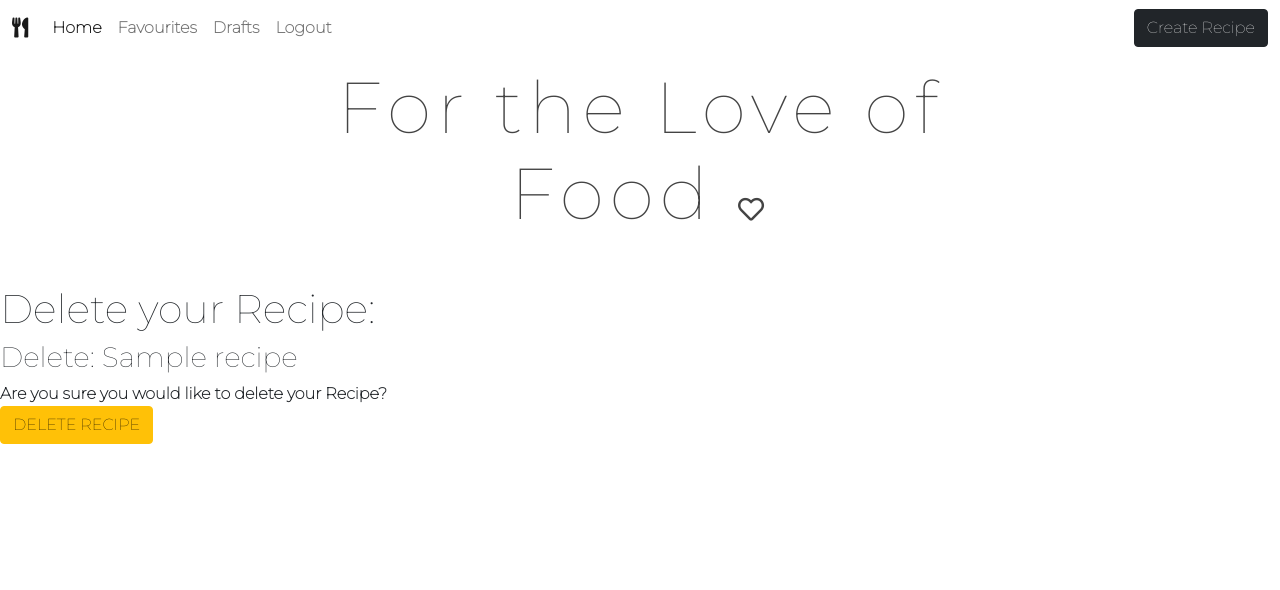
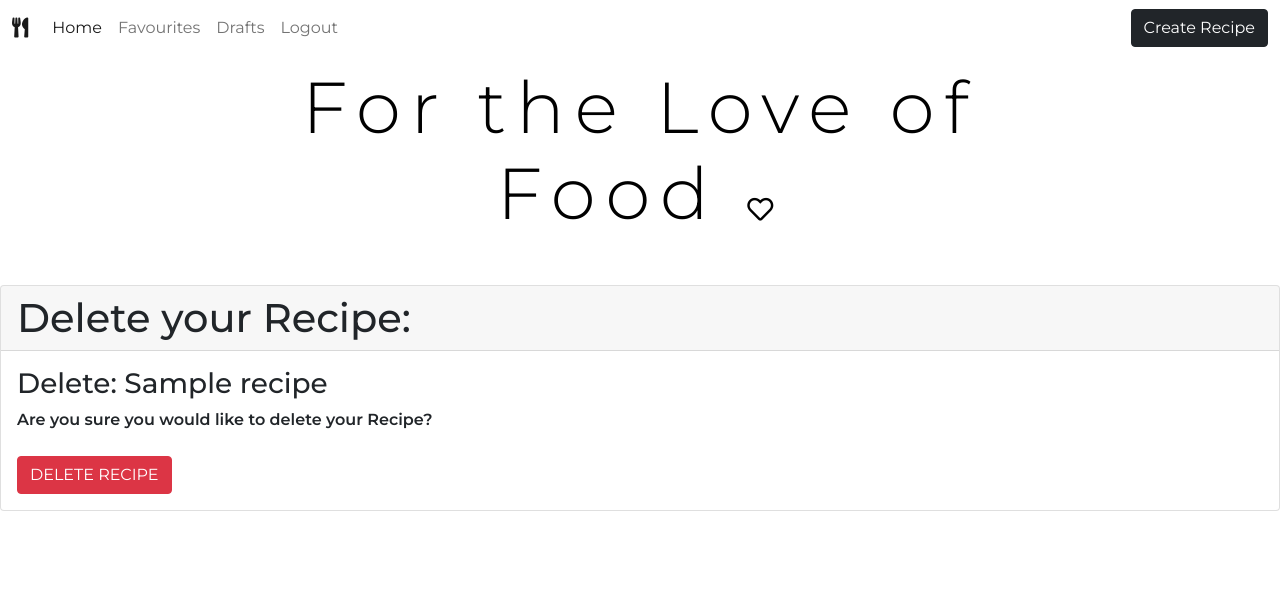
Before and after one commit to stephaniecrocker91/for-the-love-of-food, a Django app: page /create_recipe/1/delete in a window 1280 px wide. Shown: the top 590 px of the page. Run offline with Django 3.2, Linux system fonts and the light colour scheme; a user stored in the database is signed in; tables that the repository leaves empty hold one stand-in row (values such as "Sample post").

Commit message:
Style delete form

```diff
--- a/loveoffood/settings.py
+++ b/loveoffood/settings.py
@@ -185,7 +185,7 @@ SUMMERNOTE_CONFIG = {
 
         'fontNames': ['Montserrat'],
         'fontNamesIgnoreCheck': ['Montserrat'],
-        'fontSizes': ['16'],
+        'fontSizes': ['14'],
         'fontSizeUnits': ['px'],
         # Toolbar customization
         # https://summernote.org/deep-dive/#custom-toolbar-popover
--- a/static/css/style.css
+++ b/static/css/style.css
@@ -1,11 +1,10 @@
-@import url('https://fonts.googleapis.com/css2?family=Montserrat:wght@100&family=Roboto:wght@100&display=swap');
-
+@import url('https://fonts.googleapis.com/css2?family=Montserrat:ital,wght@0,100;0,200;0,300;0,400;0,500;0,600;1,100;1,200;1,300;1,400;1,500&display=swap');
 
 /* General body styling */
 
 body {
     font-family: Montserrat;
-    font-weight: 700;
+    font-weight: 400;
 
 }
 
@@ -16,7 +15,8 @@ header {
 }
 
 #nav-title {
-    letter-spacing: 6px;
+    letter-spacing: 10px;
+    font-weight: 300;
 
 }
 
@@ -41,13 +41,16 @@ header {
     font-weight: bolder;
 }
 
+.btn-danger a {
+    color: black;
+}
+
 /************************ hyperlinks styling */
 
 .black-text {
-    color: #444;
+    color: black;
     text-decoration: none;
 }
-
 
 .link-feature:hover {
     font-size: 2.2rem;
--- a/static/css/summernote.css
+++ b/static/css/summernote.css
@@ -1,4 +1,4 @@
-@import url('https://fonts.googleapis.com/css2?family=Montserrat:wght@100&family=Roboto:wght@100&display=swap');
+@import url('https://fonts.googleapis.com/css2?family=Montserrat:ital,wght@0,100;0,200;0,300;0,400;0,500;0,600;1,100;1,200;1,300;1,400;1,500&display=swap');
 
 
 /* Summernote class */
@@ -6,4 +6,5 @@
     font-family: 'Montserrat', sans-serif;
     font-size: 1rem;
     text-align: left;
+    font-weight: 100;
 }
--- a/templates/delete_recipe.html
+++ b/templates/delete_recipe.html
@@ -4,15 +4,18 @@
 
 {% if user.is_authenticated %}
 {% if user.id == recipe.author.id %}
-        <h1>Delete your Recipe: </h1>
-        <h3>Delete: {{ recipe.title }}</h3>
+<div class="card">
+    <h1 class="card-header">Delete your Recipe: </h1>
+    <div class="card-body">
+        <h3 class="card-title">Delete: {{ recipe.title }}</h3>
 
 
-        <form method="POST">
+        <form method="POST" class="card-text">
             {% csrf_token %}
             <strong>Are you sure you would like to delete your Recipe?</strong>
             </br>
-            <button class="btn btn-warning">DELETE RECIPE</button>
+            </br>
+            <button class="btn btn-danger">DELETE RECIPE</button>
         </form>
         {% else %}
         <p>Page not authorized!</p>
@@ -20,5 +23,7 @@
         {% else %}
         <p>Page not authorized!</p>
         {% endif %}
+    </div>
+</div>
 
 {% endblock %}
--- a/templates/update_recipe.html
+++ b/templates/update_recipe.html
@@ -12,12 +12,13 @@
                     <h1 class="edit-title">Edit your Recipe: </h1>
                 </div>
             </div>
-            <form method="POST" enctype="multipart/form-data" >
+            <form method="POST" enctype="multipart/form-data">
                 {% csrf_token %}
                 {{ form.as_p }}
                 <button class="btn btn-dark">UPDATE</button>
             </form>
-            <button class="btn btn-warning"><span><a href="{% url 'delete_recipe' recipe.pk %}">Delete
+            </br>
+            <button class="btn btn-danger"><span><a href="{% url 'delete_recipe' recipe.pk %}">Delete
                         Recipe</a></span></button>
         </div>
     </div>
```
Also changed, not shown: other parts of static/css/style.css (+36 -0 lines), templates/recipe_detail.html (+14 -13 lines). Lines whose indentation alone changed are shown as unchanged.
